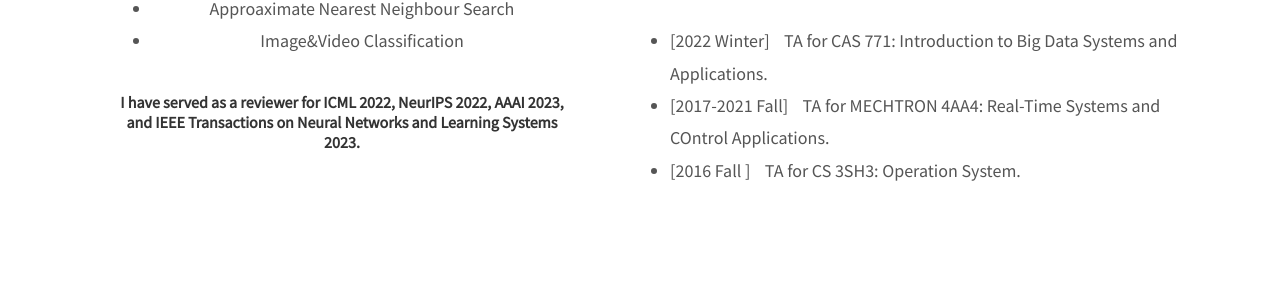
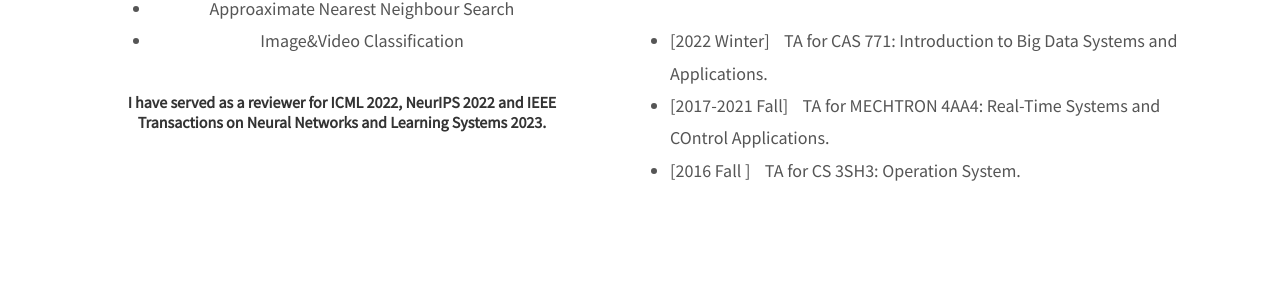
Before and after one commit to MacLLL/MacLLL.github.io, a Jekyll site: the page built from index.html, in a window 1280 px wide. Shown: the part 1632-1917 px from the top of the page. Built offline with Jekyll 4.4.1, drawn with Linux system fonts in a browser that asks for light colours; nearby versions of some CDN libraries.

Commit message:
Update index.html

```diff
--- a/index.html
+++ b/index.html
@@ -25,7 +25,7 @@
 	<li>Approaximate Nearest Neighbour Search </li>
 	<li>Image&Video Classification</li>
 </ul>
-<h4> I have served as a reviewer for ICML 2022, NeurIPS 2022, AAAI 2023, and IEEE Transactions on Neural Networks and Learning Systems 2023.</h4>
+<h4> I have served as a reviewer for ICML 2022, NeurIPS 2022 and IEEE Transactions on Neural Networks and Learning Systems 2023.</h4>
 </div>
 
 
```
